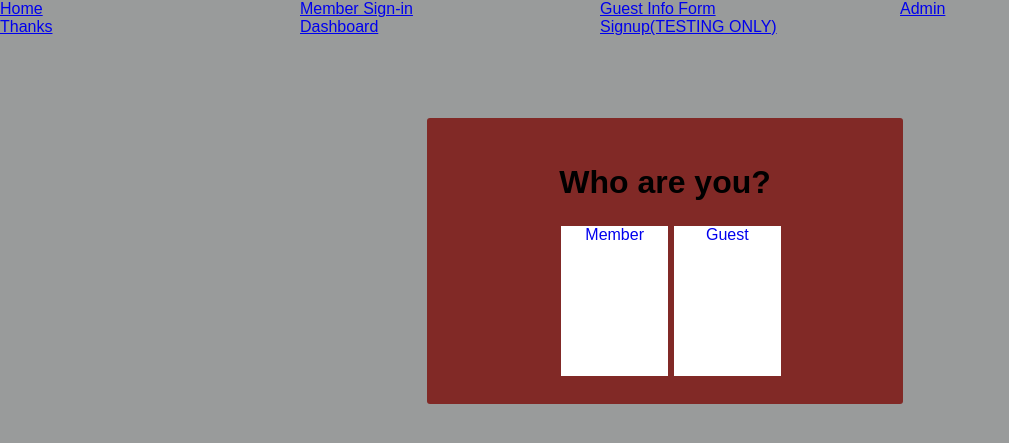
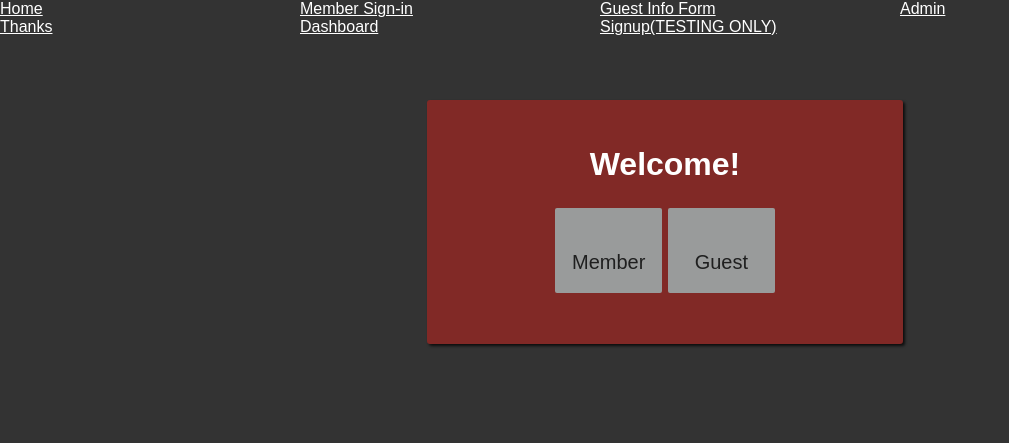
Before and after one commit to joeltmiller/ImpactHub, a Node server app: page / in a window 1280 px wide. Shown: the top 443 px of the page, without its empty margins (0-1009 px from the left). Run offline with Node 20, Linux system fonts and the light colour scheme; some libraries are stand-ins or nearby versions.

Commit message:
updated CSS for all base pages

```diff
--- a/public/stylesheets/style.css
+++ b/public/stylesheets/style.css
@@ -1,3 +1,7 @@
+body {
+  background-color: #333333;
+}
+
 ul {
   list-style-type: none;
   margin: 0;
@@ -8,13 +12,13 @@ li {
   display: inline;
   float:left;
 }
+a{
+  color: #ffffff;
+}
+
 .testNav a {
   display: block;
   width: 300px;
-}
-
-body {
-  background-color: #999b9b;
 }
 
 #main {
@@ -22,32 +26,50 @@ body {
   clear: both;
 }
 
+.main-login-content {
+  padding: 25px;
+  min-height: 80%;
+  border-radius: 3px;
+  background-color: #812926;
+  -webkit-box-shadow: 2px 2px 3px 0px rgba(0,0,0,0.76);
+  -moz-box-shadow: 2px 2px 3px 0px rgba(0,0,0,0.76);
+  box-shadow: 2px 2px 3px 0px rgba(0,0,0,0.76);
+  text-align: center;
+  margin-top: 5%
+}
+
+.main-login-content h1, h2, p {
+  color: #ffffff;
+}
+
+.button-xlarge {
+  font-size: 125%;
+}
+
 .loginButton{
-  background-color: #FFFFFF;
-  height: 150px;
+  background-color: #999b9b;
+  height: 40%;
   /*width: 40%;*/
   margin: 3px;
+  padding: 10% 0;
   text-decoration: none;
 }
 
 .loginWrapper{
   margin: 0 auto;
+  display: block;
+  width: 100%;
+  /*text-align: center;*/
+}
+
+.loginButton a{
+  line-height: 100%;
+  padding: 10% 0;
 }
 
 .button-guestSubmit {
   background-color: #999b9b;
   color: #000000;
-}
-
-.main-login-content {
-  padding: 25px;
-  border-radius: 3px;
-  background-color: #812926;
-}
-
-.main-login-content {
-  text-align: center;
-  margin-top: 5%
 }
 
 .guestInput {
@@ -59,11 +81,15 @@ body {
   text-align: center;
 }
 
+.inputWrapper{
+  text-align: left;
+}
+
 .keypadButton {
   background-color: #999b9b;
   height: 55px;
   margin: 2px;
-  border: solid black 1px;
+  /*border: solid black 1px;*/
   cursor: pointer;
 }
 
@@ -71,3 +97,8 @@ body {
   text-decoration: none;
   color: #000000;
 }
+
+button a{
+  text-decoration: none;
+  color: #000000;
+}
--- a/public/views/home.html
+++ b/public/views/home.html
@@ -1,19 +1,17 @@
 
-<br>
 <div class="pure-g mainContent">
     <div class="pure-u-1-3">
     </div>
         <div class="main-login-content pure-u-1-3 pure-u-md-1-3">
-            <h1>Who are you?</h1>
-            <!--<div class="loginWrapper">-->
-                <div class="pure-g">
-                    <div class="pure-u-1-4"></div>
-                    <a class="loginButton pure-u-1-4" href="/signin">Member</a>
-                    <a class="loginButton pure-u-1-4" href="/guestinfo">Guest</a>
-                    <div class="pure-u-1-4"> </div>
+            <h1>Welcome!</h1>
+            <div class="pure-g">
+                <div class="loginWrapper">
+                    <!--<div class="pure-u-1-4"></div>-->
+                    <a class="loginButton pure-u-1-4 button-xlarge pure-button" href="/signin">Member</a>
+                    <a class="loginButton pure-u-1-4 button-xlarge pure-button" href="/guestinfo">Guest</a>
+                    <!--<div class="pure-u-1-4"></div>-->
                 </div>
-            <!--</div>-->
+            </div>
         </div>
-    <div class="pure-u-1-3">
-    </div>
+    <div class="pure-u-1-3"></div>
 </div>
```
Also changed, not shown: public/views/admin.html (+19 -5 lines), public/views/guestinfo.html (+11 -9 lines), public/views/signin.html (+12 -12 lines), public/views/thanks.html (+5 -4 lines).
